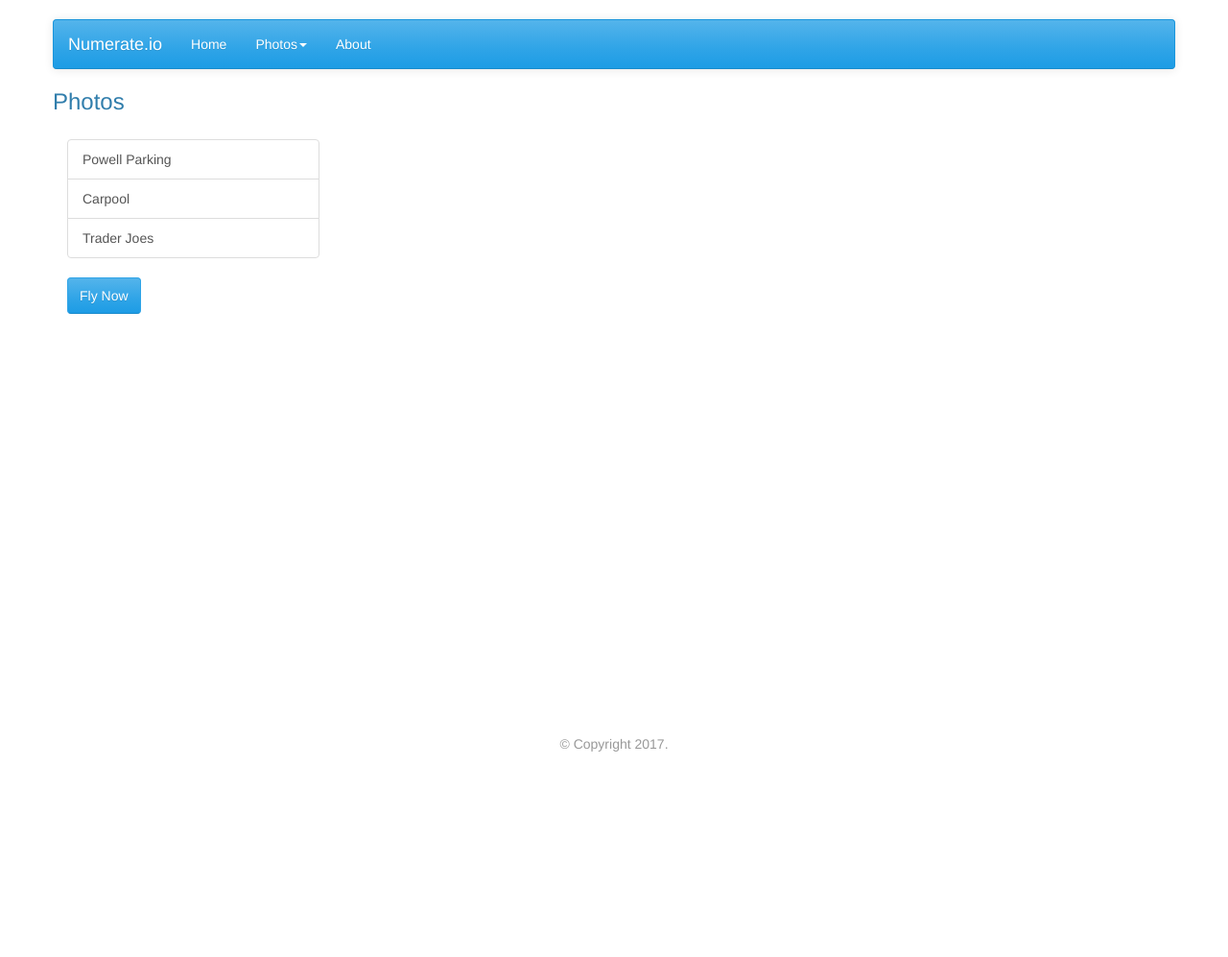
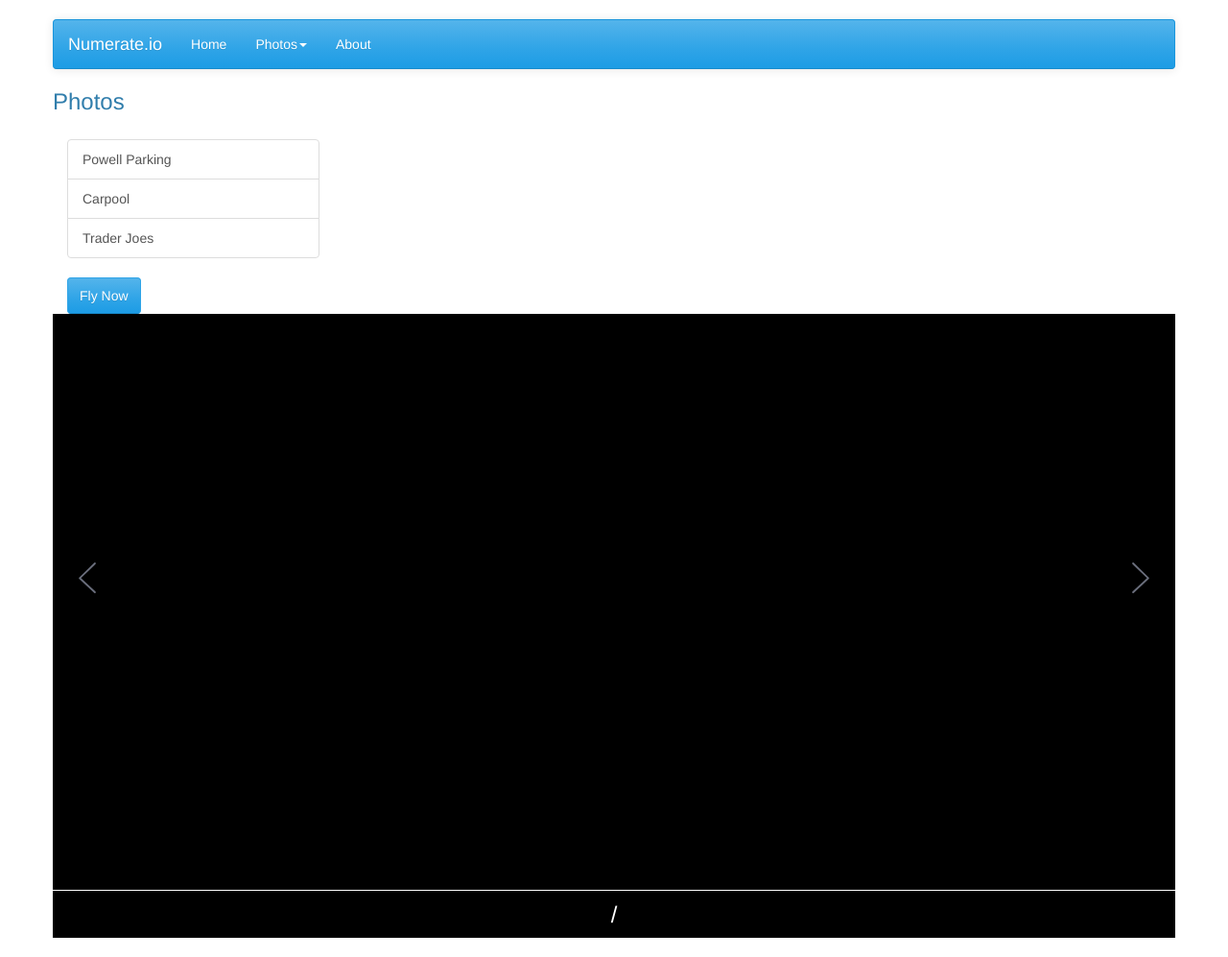
Before and after one commit to danielmcheng1/drone, a Flask app: page /photos in a window 1280 px wide. Shown: the whole page at 96% size. Before the commit the page ends 783 px from the top, so only its background shows below. Run offline with Flask 2, Linux system fonts and the light colour scheme; some libraries are stand-ins or nearby versions.

Commit message:
Add in image gallery

```diff
--- a/static/css/imageviewer.css
+++ b/static/css/imageviewer.css
@@ -224,3 +224,45 @@
     visibility: hidden;
   }
 }
+
+
+
+#image-gallery {
+  width: 100%;
+  position: relative;
+  height: 650px;
+  background: #000;
+}
+#image-gallery .image-container {
+  position: absolute;
+  top: 0;
+  left: 0;
+  right: 0;
+  bottom: 50px;
+}
+#image-gallery .prev,
+#image-gallery .next {
+  position: absolute;
+  height: 32px;
+  margin-top: -66px;
+  top: 50%;
+}
+#image-gallery .prev {
+  left: 20px;
+}
+#image-gallery .next {
+  right: 20px;
+  cursor: pointer;
+}
+#image-gallery .footer-info {
+  position: absolute;
+  height: 50px;
+  width: 100%;
+  left: 0;
+  bottom: 0;
+  line-height: 50px;
+  font-size: 24px;
+  text-align: center;
+  color: white;
+  border-top: 1px solid #FFF;
+}
--- a/templates/layout.html
+++ b/templates/layout.html
@@ -10,7 +10,7 @@
 
     <!-- United theme from https://bootswatch.com/united/ -->
     <link rel="stylesheet" href="{{url_for('static', filename='css/bootstrap.min.css')}}">
-
+    <link rel="stylesheet" href="{{url_for('static', filename='css/imageviewer.css')}}"/>
     <link rel="stylesheet" href="{{url_for('static', filename='css/styles.css')}}"/>
     <title>Numerate.io</title>
     {% endblock %}
@@ -74,7 +74,7 @@
 <footer class="footer">
     <div class="container">
         {% block footer %}
-        <p class="text-muted text-center">&copy; Copyright 2017</a>.</p>
+        <!--p class="text-muted text-center">&copy; 2017 Numerate.io</a>.</p-->
         {% endblock %}
     </div>
 </footer>
--- a/templates/photos.html
+++ b/templates/photos.html
@@ -1,10 +1,7 @@
 {% extends "layout.html" %}
 
 {% block content %}
-
 <h3>Photos</h3>
-
-
 <div class="row onePadding">
     <div class="col-md-12 col-sm-12">
         <div class="col-lg-3 col-md-3 col-sm-4">
@@ -18,8 +15,20 @@
     </div>
 </div>
 <div class="row">
-
 </div>
 
+<div id="image-gallery">
+    <div class="image-container"></div>
+    <img src="{{url_for('static', filename='images/left.svg')}}" class="prev"/>
+    <img src="{{url_for('static', filename='images/right.svg')}}" class="next"/>
+    <div class="footer-info">
+        <span class="current"></span>/<span class="total"></span>
+    </div>
+</div>
+{% endblock %}
 
+{% block scripts %}
+{{ super() }}
+<script lang="text/javascript" src="{{url_for('static', filename='scripts/imageviewer.min.js')}}"></script>
+<script lang="text/javascript" src="{{url_for('static', filename='scripts/imageviewer_navigate.js')}}"></script>
 {% endblock %}
```
